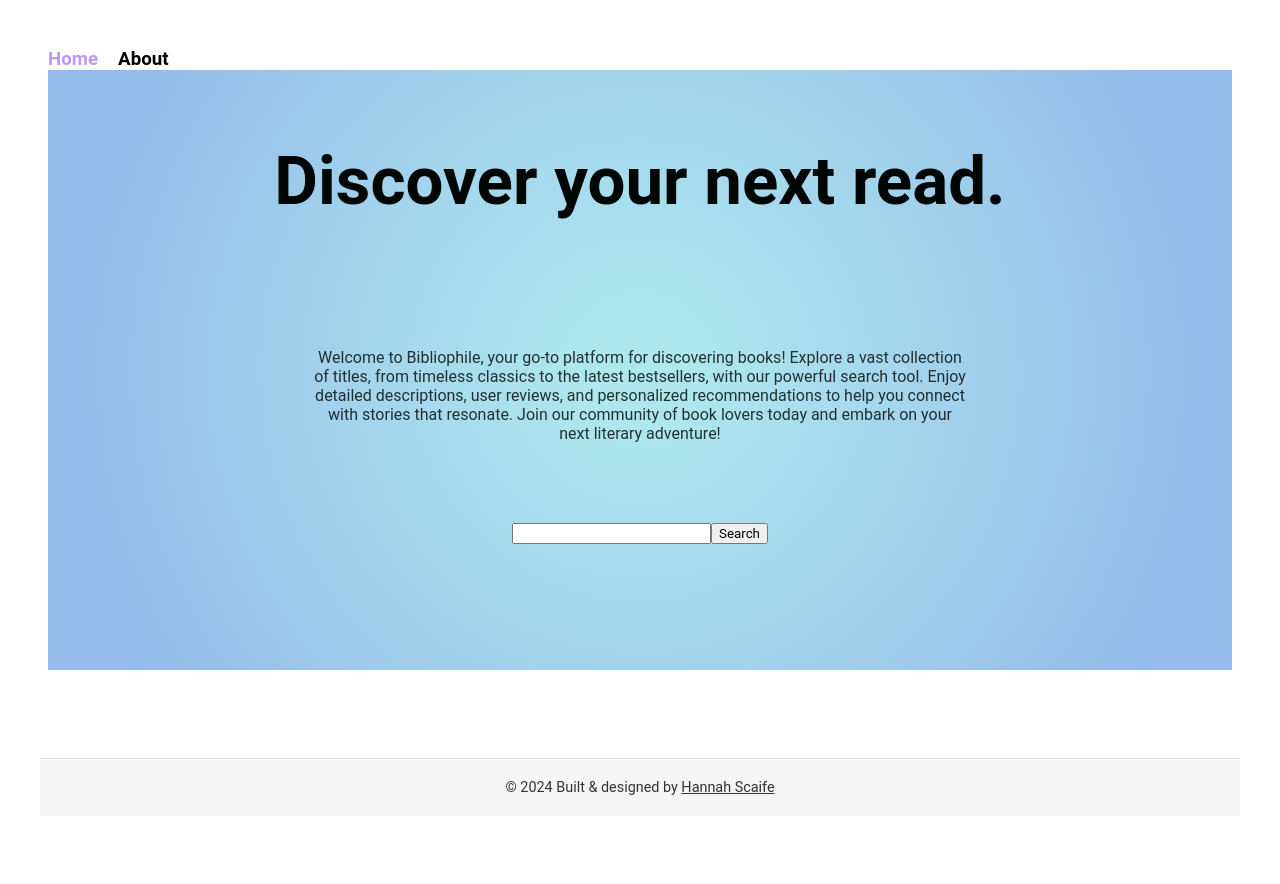
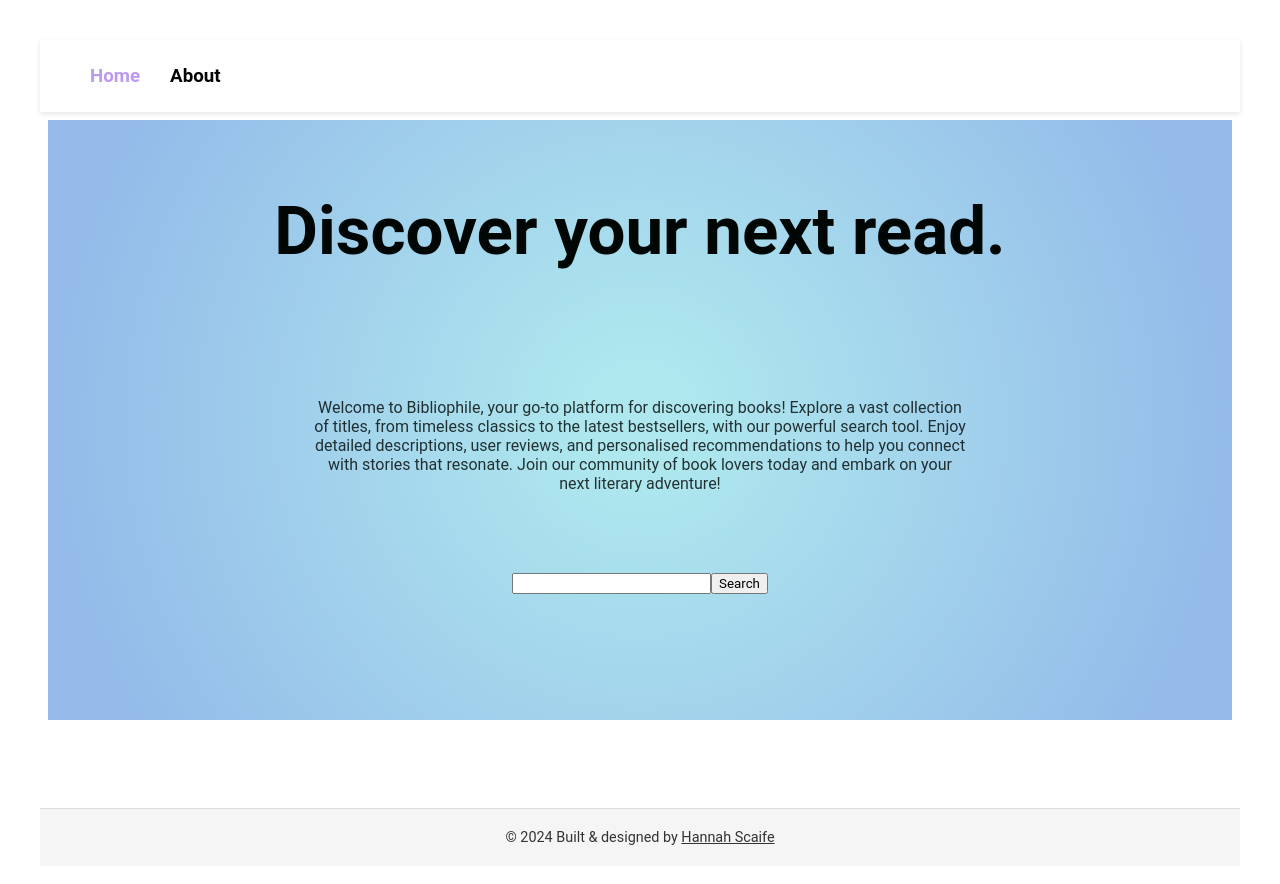
Before and after one commit to hsc996/BookFinder, a React (Vite) app: page / in a window 1280 px wide. Shown: the top 884 px of the page. Before the commit the page ends 856 px from the top, so only its background shows below. Built offline with nearby package versions, Linux system fonts and the light colour scheme.

Commit message:
feat: navbar styling improved

```diff
--- a/src/components/Header.jsx
+++ b/src/components/Header.jsx
@@ -1,4 +1,3 @@
-import { NavBar } from '../components/NavBar';
 import '../styles/Header.css'
 import SearchBar from './SearchBar';
 import PropTypes from 'prop-types';
@@ -7,10 +6,9 @@ export function Header({ onSearch }){
     return(
         <div className="container">
             <div className="header">
-            <NavBar />
                 <div className="header-content">
                     <h2 className="header-title">Discover your next read.</h2>
-                    <p className="blurb">Welcome to Bibliophile, your go-to platform for discovering books! Explore a vast collection of titles, from timeless classics to the latest bestsellers, with our powerful search tool. Enjoy detailed descriptions, user reviews, and personalized recommendations to help you connect with stories that resonate. Join our community of book lovers today and embark on your next literary adventure!</p>
+                    <p className="blurb">Welcome to Bibliophile, your go-to platform for discovering books! Explore a vast collection of titles, from timeless classics to the latest bestsellers, with our powerful search tool. Enjoy detailed descriptions, user reviews, and personalised recommendations to help you connect with stories that resonate. Join our community of book lovers today and embark on your next literary adventure!</p>
                     <SearchBar onSearch={onSearch} />
                 </div>
             </div>
--- /dev/null
+++ b/src/components/Layout.jsx
@@ -0,0 +1,13 @@
+/* eslint-disable react/prop-types */
+import NavBar from "./NavBar";
+
+export default function Layout({children}){
+    return (
+        <div className="flex flex-col min-h-svh mx-auto -bg-background text-foreground" id="layout">
+            <NavBar />
+            <main className="flex-grow p-4 max-w-80ch" id="main-content">
+                {children}
+            </main>
+        </div>
+    );
+}
--- a/src/pages/HomePage.jsx
+++ b/src/pages/HomePage.jsx
@@ -1,11 +1,14 @@
 import { Footer } from "../components/Footer";
+import Layout from "../components/Layout";
 import SearchPage from "../components/SearchPage";
 
 export default function HomePage(){
     return(
         <div>
-            <SearchPage />
-            <Footer />
+            <Layout>
+                <SearchPage />
+                <Footer />
+            </Layout>
         </div>
     );
 }
--- a/src/styles/NavBar.css
+++ b/src/styles/NavBar.css
@@ -2,6 +2,15 @@ nav {
     display: flex;
     align-items: center;
     gap: 20px;
+    position: sticky;
+    top: 0;
+    background-color: rgba(255, 255, 255, 0.6); /* Adjust the background transparency here */
+    backdrop-filter: blur(5px);
+    z-index: 1000;
+    width: 100%;
+    padding: 25px 50px;
+    box-shadow: 0 2px 5px rgba(0, 0, 0, 0.1);
+    transition: background-color 0.3s ease;
 }
 
 nav h1 {
@@ -11,7 +20,9 @@ nav h1 {
 nav a {
     text-decoration: none;
     color: black;
+    padding-right: 10px
 }
+
 
 nav a.active {
     color: rgb(188, 153, 241);
```
